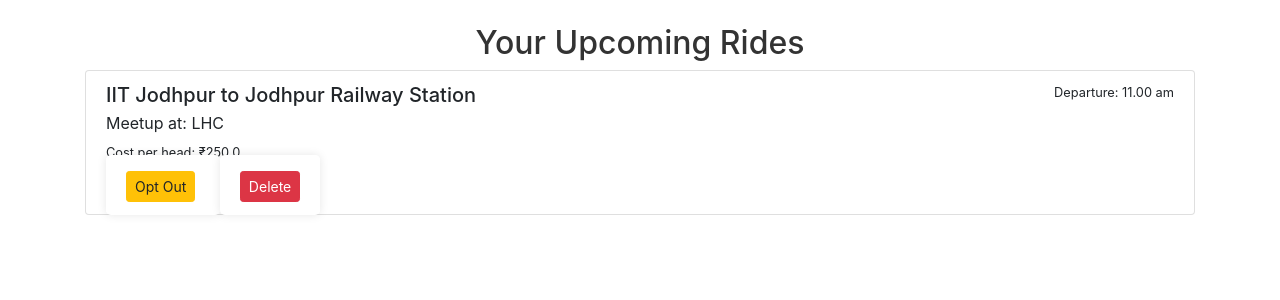
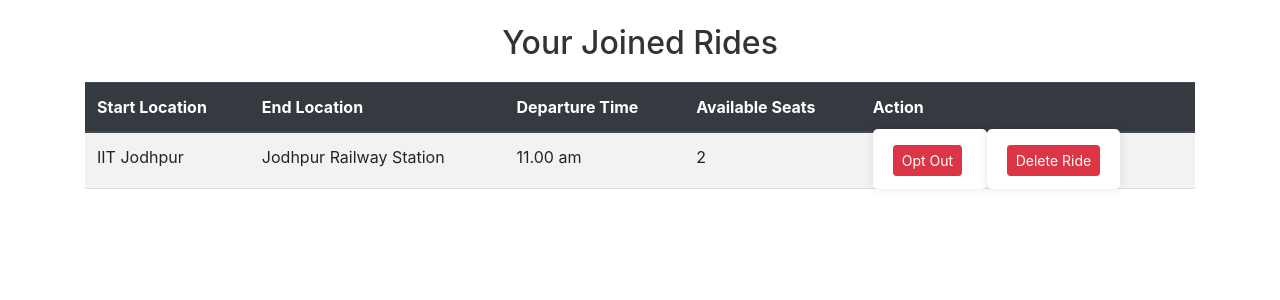
Before and after one commit to akaash897/TravelSathi-Travel-Companion-App, a Flask app: page /joined_rides in a window 1280 px wide. Shown: the part 56-356 px from the top of the page. Run offline with Flask 3, Linux system fonts and the light colour scheme; a user stored in the database is signed in; some libraries are stand-ins or nearby versions.

Commit message:
Corrected seat count logic and when not logged in,show only login and register on home page

```diff
--- a/routes.py
+++ b/routes.py
@@ -38,11 +38,10 @@ def home():
             rides = Ride.query.filter((Ride.gender_preference == 'male') | (Ride.gender_preference == 'co-ed')).all()
         elif current_user.gender == 'female':
             rides = Ride.query.filter((Ride.gender_preference == 'female') | (Ride.gender_preference == 'co-ed')).all()
+        return render_template('index.html', rides=rides)
     else:
-        # If the user is not authenticated, only show co-ed rides (for guests)
-        rides = Ride.query.filter_by(gender_preference='co-ed').all()
-
-    return render_template('index.html', rides=rides)
+        # If not authenticated, only show login and signup buttons
+        return render_template('index.html', rides=[])
 
 # User Registration
 @app.route('/register', methods=['GET', 'POST'])
@@ -92,7 +91,13 @@ def new_ride():
                     gender_preference=form.gender_preference.data, author=current_user)
         db.session.add(ride)
         db.session.commit()
-        flash('Your ride has been posted!', 'success')
+
+        # Automatically add the user to their created ride
+        ride.passengers.append(current_user)
+        ride.available_seats -= 1
+        db.session.commit()
+
+        flash('Your ride has been posted and you have been added!', 'success')
         return redirect(url_for('home'))
     return render_template('create_ride.html', form=form)
 
@@ -124,18 +129,17 @@ def join_ride(ride_id):
         flash('No seats available for this ride.', 'danger')
 
     return redirect(url_for('home'))
-
 @app.route('/joined_rides')
 @login_required
 def joined_rides():
     # Fetch rides that the user has joined
     joined_rides = current_user.rides_joined
+    created_rides = current_user.ride_posts
 
-    # Debugging: print joined rides to console
-    for ride in joined_rides:
-        print(f"Joined Ride: {ride.start_location} -> {ride.end_location} at {ride.departure_time}")
+    if not joined_rides and not created_rides:
+        return render_template('joined_rides.html', joined_rides=[], created_rides=[], show_buttons=True)
 
-    return render_template('joined_rides.html', joined_rides=joined_rides)
+    return render_template('joined_rides.html', joined_rides=joined_rides, created_rides=created_rides, show_buttons=False)
 
 # routes.py
 @app.route('/logout')
@@ -170,6 +174,7 @@ def opt_out(ride_id):
     ride = Ride.query.get_or_404(ride_id)
     if ride in current_user.rides_joined:
         current_user.rides_joined.remove(ride)
+        ride.available_seats += 1  # Increase seat count
         db.session.commit()
         flash('You have opted out of the ride.', 'success')
     else:
--- a/templates/joined_rides.html
+++ b/templates/joined_rides.html
@@ -1,51 +1,65 @@
+<!-- templates/joined_rides.html -->
 {% extends 'base.html' %}
 
 {% block head %}
-<title>Your Rides</title>
+<title>Your Joined Rides</title>
+<!-- Include Bootstrap CSS -->
+<link rel="stylesheet" href="https://maxcdn.bootstrapcdn.com/bootstrap/4.5.2/css/bootstrap.min.css">
 {% endblock %}
 
 {% block body %}
 <div class="container mt-4">
-    <h2>Your Upcoming Rides</h2>
+    <h2>Your Joined Rides</h2>
 
-    <!-- Display flash messages -->
     {% with messages = get_flashed_messages(with_categories=true) %}
         {% if messages %}
-            <ul class="flashes">
+        <div class="flash-messages">
             {% for category, message in messages %}
-                <li class="{{ category }}">{{ message }}</li>
+            <div class="alert alert-{{ category }}">{{ message }}</div>
             {% endfor %}
-            </ul>
+        </div>
         {% endif %}
     {% endwith %}
 
-    <!-- Display joined rides -->
-    {% if joined_rides and joined_rides|length > 0 %}
-        <div class="list-group">
-            {% for ride in joined_rides %}
-                <div class="list-group-item">
-                    <div class="d-flex w-100 justify-content-between">
-                        <h5 class="mb-1">{{ ride.start_location }} to {{ ride.end_location }}</h5>
-                        <small>Departure: {{ ride.departure_time }}</small>
-                    </div>
-                    <p class="mb-1">Meetup at: {{ ride.meetup_point }}</p>
-                    <small>Cost per head: ₹{{ ride.cost_per_head }}</small>
-
-                    <div class="mt-2">
+    {% if joined_rides %}
+        <table class="table table-striped">
+            <thead class="thead-dark">
+                <tr>
+                    <th>Start Location</th>
+                    <th>End Location</th>
+                    <th>Departure Time</th>
+                    <th>Available Seats</th>
+                    <th>Action</th>
+                </tr>
+            </thead>
+            <tbody>
+                {% for ride in joined_rides %}
+                <tr>
+                    <td>{{ ride.start_location }}</td>
+                    <td>{{ ride.end_location }}</td>
+                    <td>{{ ride.departure_time }}</td>
+                    <td>{{ ride.available_seats }}</td>
+                    <td>
+                        <!-- Opt-out button -->
                         <form action="{{ url_for('opt_out', ride_id=ride.id) }}" method="POST" style="display:inline;">
-                            <button type="submit" class="btn btn-warning btn-sm">Opt Out</button>
+                            <button type="submit" class="btn btn-danger btn-sm">Opt Out</button>
                         </form>
-                        {% if ride.author_id == current_user.id %}
+                        <!-- Delete button -->
                         <form action="{{ url_for('delete_ride', ride_id=ride.id) }}" method="POST" style="display:inline;">
-                            <button type="submit" class="btn btn-danger btn-sm">Delete</button>
+                            <button type="submit" class="btn btn-danger btn-sm">Delete Ride</button>
                         </form>
-                        {% endif %}
-                    </div>
-                </div>
-            {% endfor %}
-        </div>
+                    </td>
+                </tr>
+                {% endfor %}
+            </tbody>
+        </table>
     {% else %}
-        <p class="text-muted">You have not joined any upcoming rides.</p>
+        <div class="alert alert-info">You have not joined any rides.</div>
     {% endif %}
 </div>
+
+<!-- Include Bootstrap JS and dependencies -->
+<script src="https://code.jquery.com/jquery-3.5.1.slim.min.js"></script>
+<script src="https://cdn.jsdelivr.net/npm/@popperjs/core@2.5.3/dist/umd/popper.min.js"></script>
+<script src="https://stackpath.bootstrapcdn.com/bootstrap/4.5.2/js/bootstrap.min.js"></script>
 {% endblock %}
```
Also changed, not shown: templates/index.html (+15 -11 lines), database.db.
